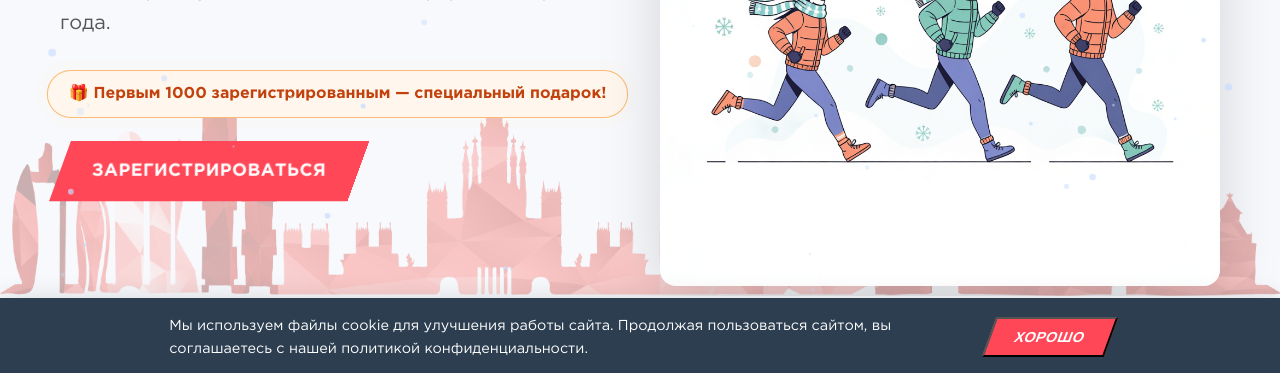
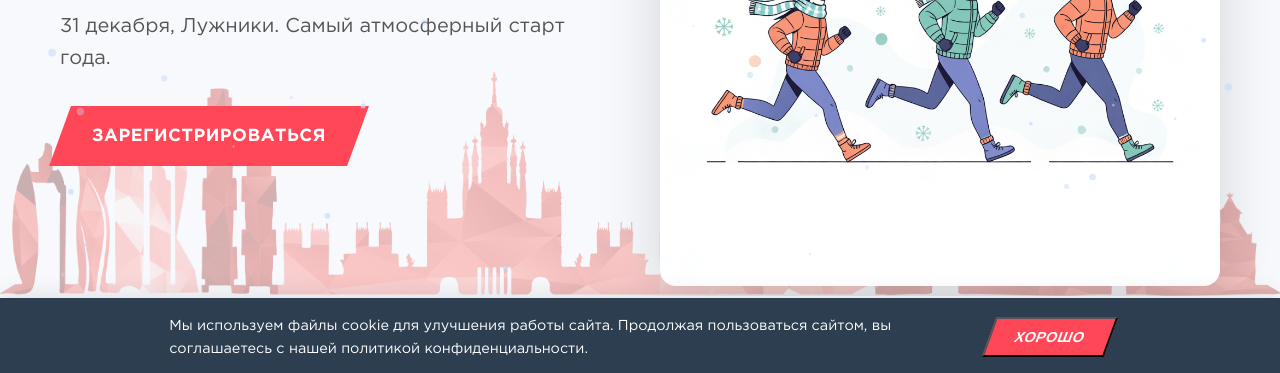
Before and after one commit to srgolubev/newyear2026, a website built with Vite: page index.html in a window 1280 px wide. Shown: the part 424-797 px from the top of the page. Built offline with nearby package versions, Linux system fonts and the light colour scheme.

Commit message:
Remove promo message about gift for first 1000

```diff
--- a/index.html
+++ b/index.html
@@ -126,9 +126,7 @@
                 <div class="hero__content fade-in">
                     <h1 class="hero__title">Встречай 2026<br>на бегу!</h1>
                     <p class="hero__subtitle">31 декабря, Лужники. Самый атмосферный старт года.</p>
-                    <div class="hero__promo-badge">
-                        <span>🎁 Первым 1000 зарегистрированным — специальный подарок!</span>
-                    </div>
+
                     <a href="https://grom.place/competitions/novogodnij-zabeg-2025" class="btn btn--large"
                         target="_blank"><span>Зарегистрироваться</span></a>
                 </div>
@@ -308,7 +306,7 @@
         <section class="section cta">
             <div class="container cta__container fade-in">
                 <h2>Готов начать год активно?</h2>
-                <p>Первым 1000 зарегистрированным — специальный подарок!</p>
+
                 <a href="https://grom.place/competitions/novogodnij-zabeg-2025" class="btn btn--large btn--white"
                     target="_blank"><span>Зарегистрироваться</span></a>
             </div>
--- a/src/style.css
+++ b/src/style.css
@@ -401,46 +401,7 @@ ul {
   color: #555;
 }
 
-.hero__promo-badge {
-  display: inline-block;
-  background: #fff7ed;
-  /* Solid light orange background */
-  padding: 10px 20px;
-  border-radius: 50px;
-  border: 1px solid #fdba74;
-  /* Orange border */
-  margin-bottom: 24px;
-  color: #c2410c;
-  /* Dark orange text */
-  font-weight: 700;
-  font-size: 0.95rem;
-  box-shadow: 0 4px 15px rgba(251, 146, 60, 0.2);
-  animation: pulse 2s infinite;
-}
 
-[data-theme="dark"] .hero__promo-badge {
-  background: rgba(255, 255, 255, 0.1);
-  border-color: rgba(255, 255, 255, 0.2);
-  color: #fbbf24;
-  box-shadow: none;
-}
-
-@keyframes pulse {
-  0% {
-    transform: scale(1);
-    box-shadow: 0 0 0 0 rgba(251, 191, 36, 0.4);
-  }
-
-  70% {
-    transform: scale(1.05);
-    box-shadow: 0 0 0 10px rgba(251, 191, 36, 0);
-  }
-
-  100% {
-    transform: scale(1);
-    box-shadow: 0 0 0 0 rgba(251, 191, 36, 0);
-  }
-}
 
 .hero__image-wrapper {
   flex: 1;
```
